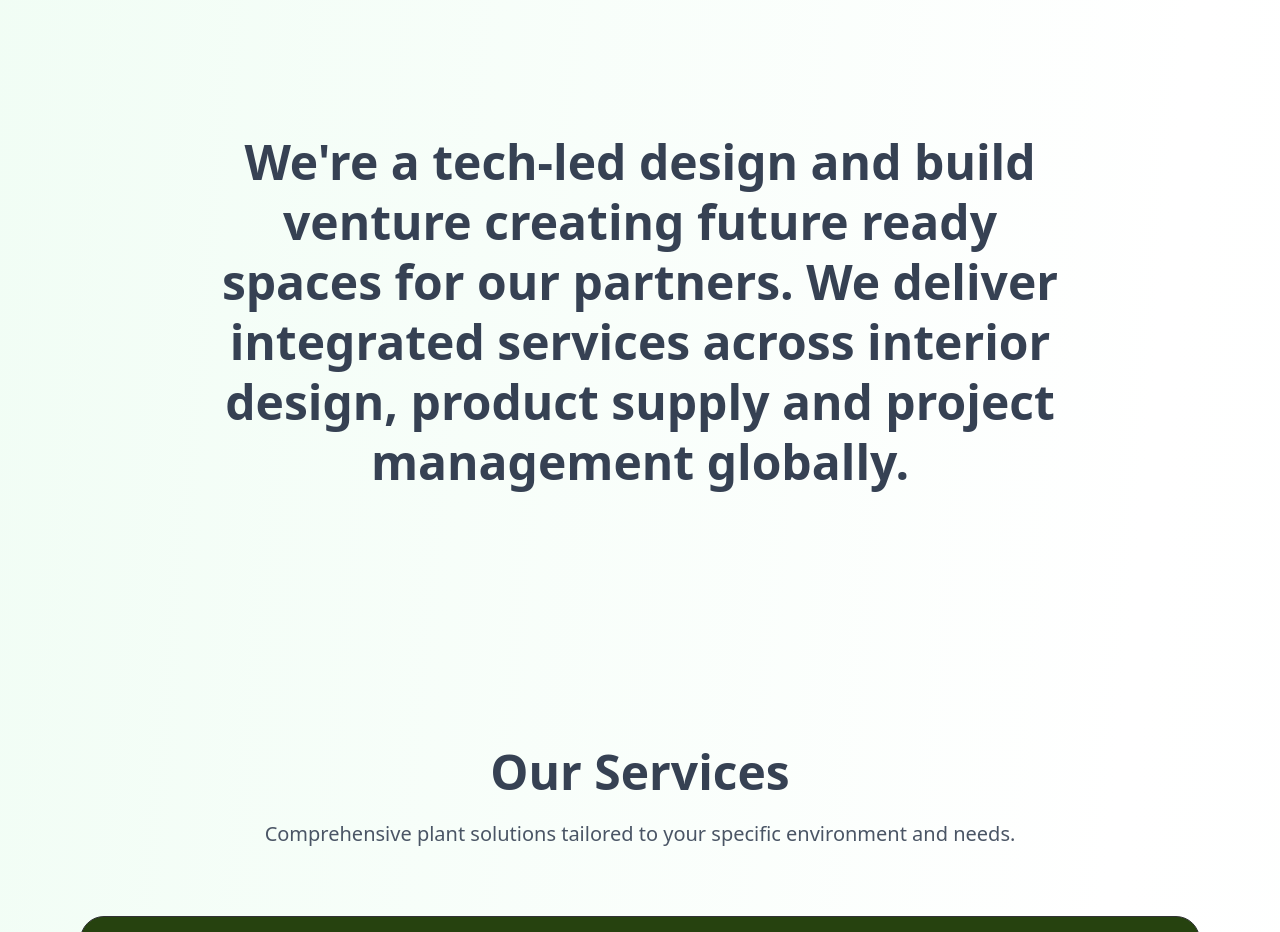
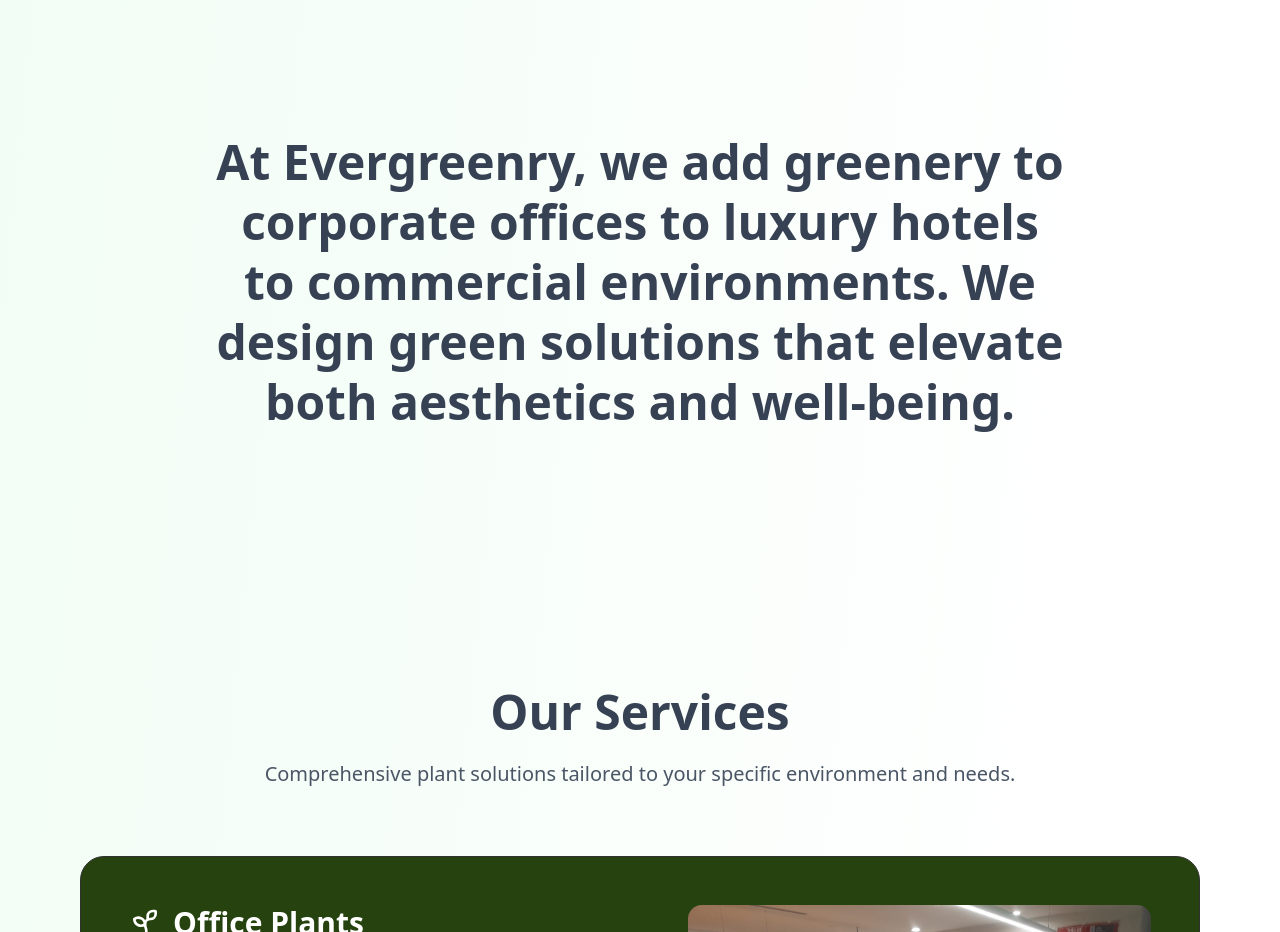
Before and after one commit to prrrathm/greenry, a Next.js app: page / in a window 1280 px wide. Shown: the part 860-1792 px from the top of the page. Built offline with nearby package versions, Linux system fonts and the light colour scheme.

Commit message:
tagline changed

```diff
--- a/components/v2/maintagline.tsx
+++ b/components/v2/maintagline.tsx
@@ -1,4 +1,4 @@
-"use client"
+"use client";
 import React from "react";
 import { motion } from "framer-motion";
 
@@ -14,9 +14,9 @@
 						viewport={{ once: true, amount: 0.6 }}
 						transition={{ duration: 0.6, ease: "easeOut" }}
 					>
-						We&apos;re a tech-led design and build venture creating future ready
-						spaces for our partners. We deliver integrated services across
-						interior design, product supply and project management globally.
+						At Evergreenry, we add greenery to corporate offices to luxury
+						hotels to commercial environments. We design green solutions that
+						elevate both aesthetics and well-being.
 					</motion.h3>
 				</div>
 			</div>
```
